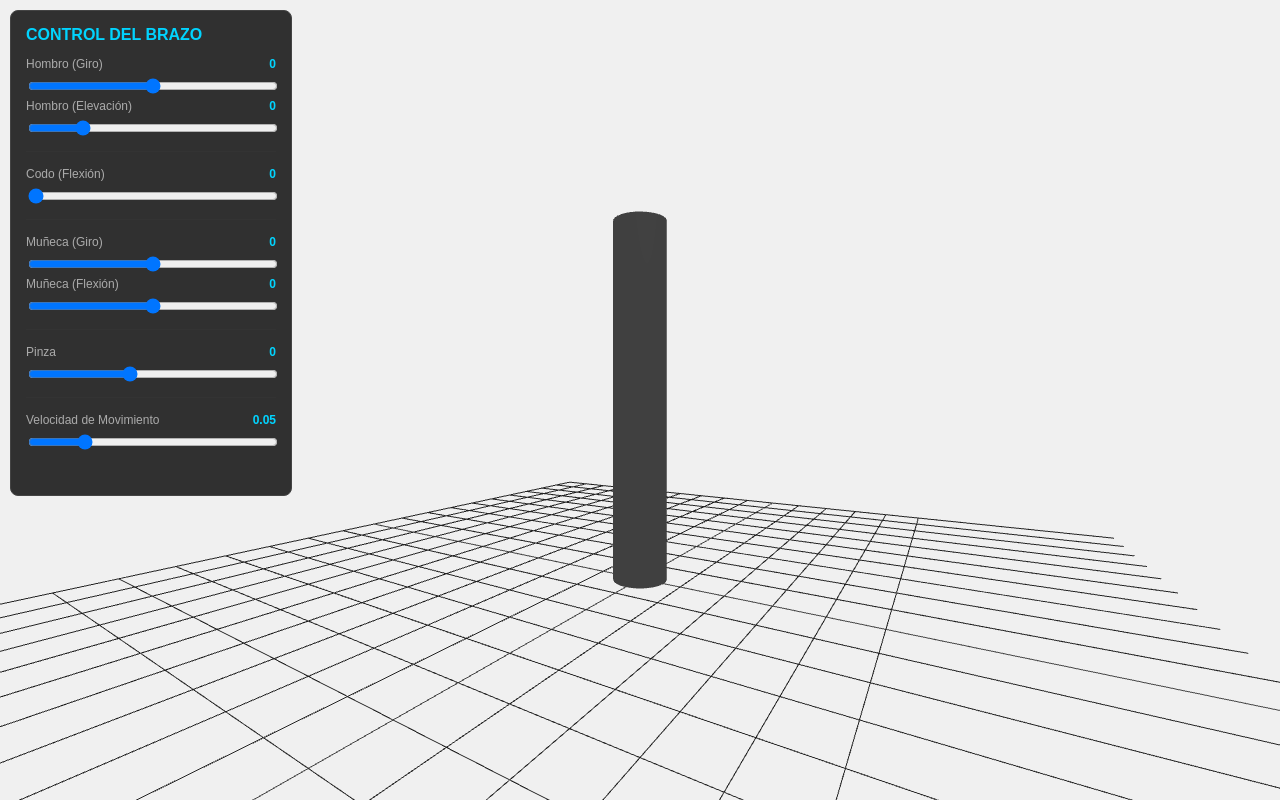
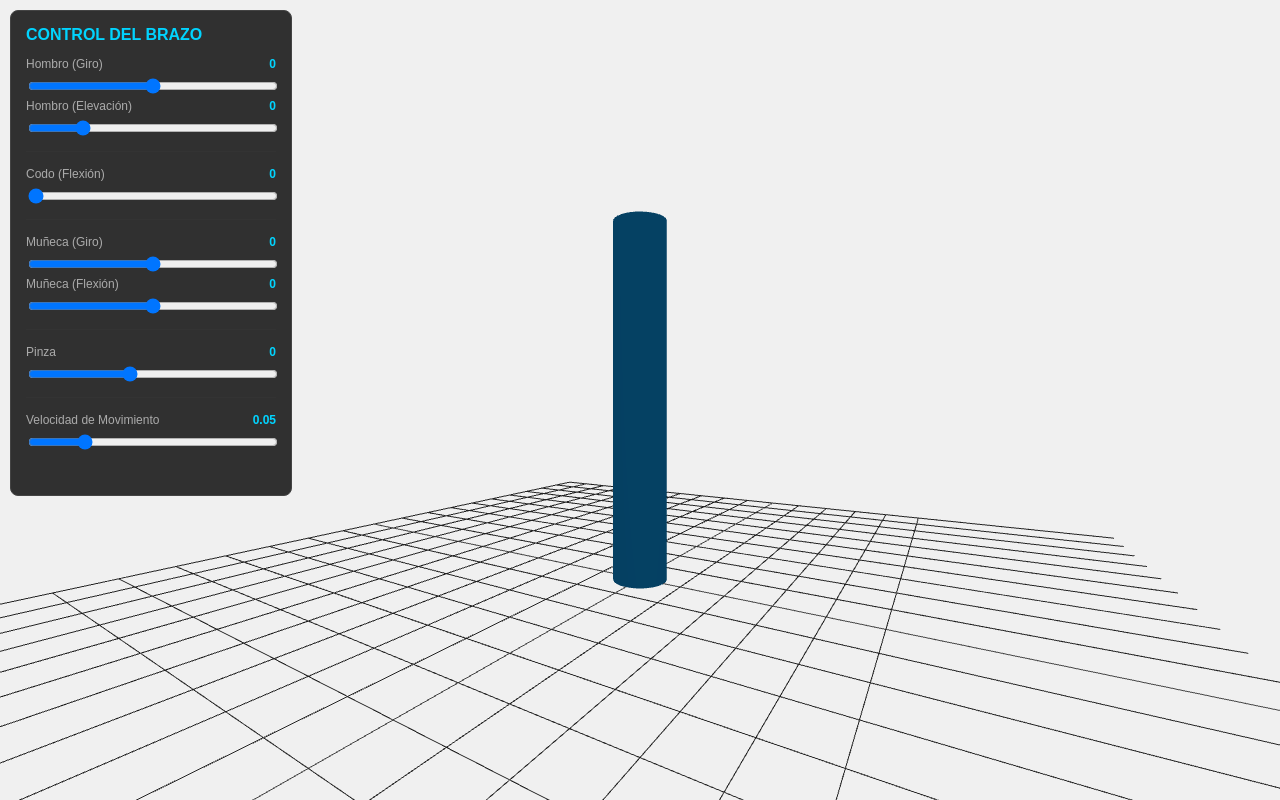
Before and after one commit to leandropineiro2003/brazo-robot-3D-mov-humanos, a plain HTML site: page index.html in a window 1280 px wide. Drawn offline with nearby package versions, Linux system fonts and the light colour scheme; animation ran at ten frames a second.

Commit message:
Update index.html color blue cuerpo

```diff
--- a/index.html
+++ b/index.html
@@ -95,7 +95,7 @@
 
     // 1. Columna (Cuerpo)
     const columnaGeo = new THREE.CylinderGeometry(0.3, 0.3, 4, 32);
-    const columna = new THREE.Mesh(columnaGeo, new THREE.MeshStandardMaterial({color: 0x999999}));
+    const columna = new THREE.Mesh(columnaGeo, new THREE.MeshStandardMaterial({color: 0x179ae3}));
     scene.add(columna);
 
     // Contenedores (Pivot Points)
```
